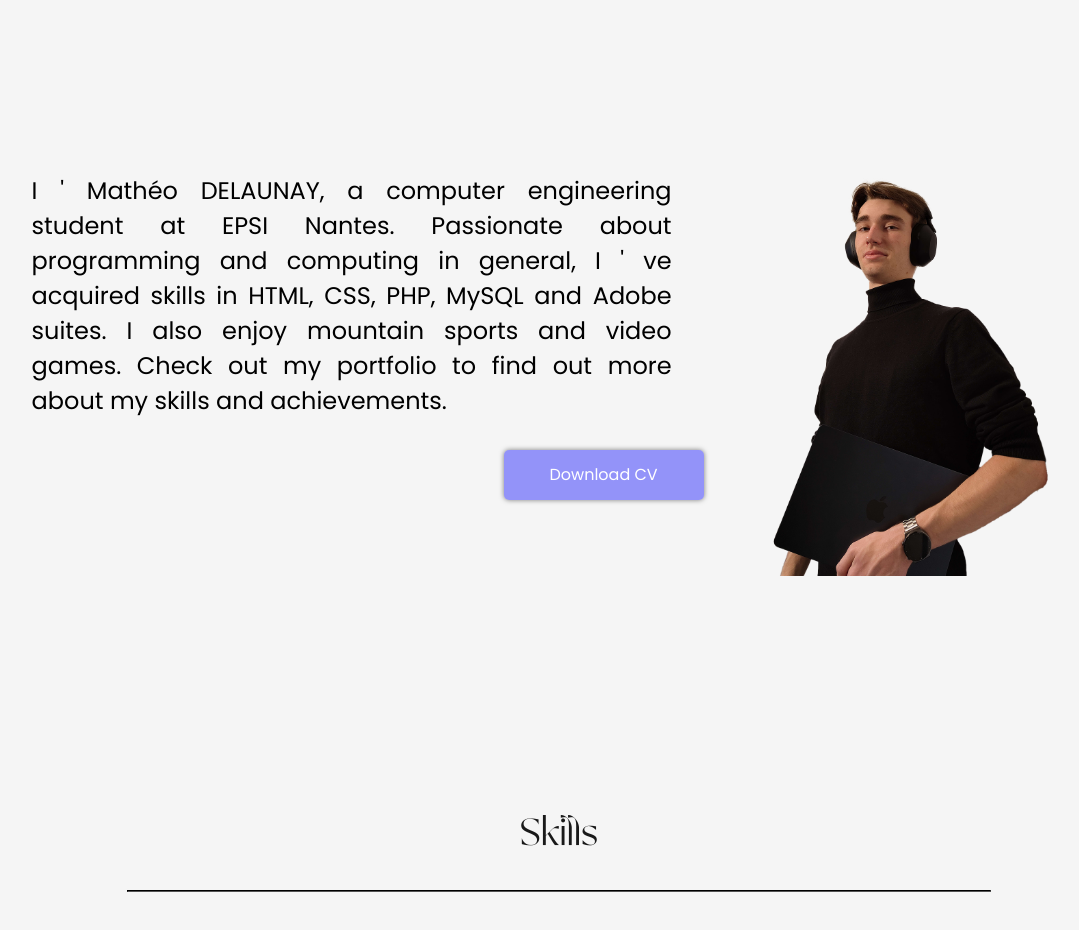
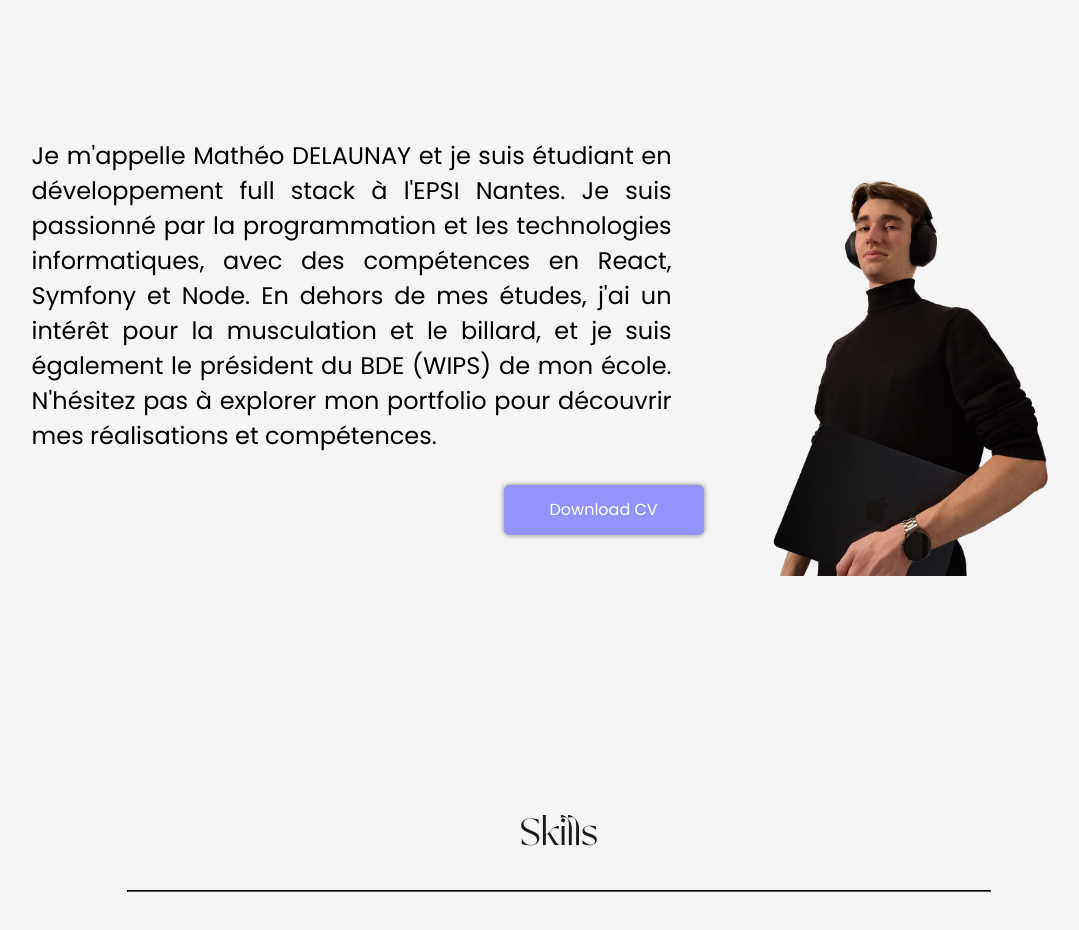
Before and after one commit to D-Seonay/portfolio-matheo-delaunay-2024, a React (Create React App) app: page /about in a window 1280 px wide. Shown: the part 1340-2270 px from the top of the page, without its empty margins (81-1160 px from the left). Built offline with nearby package versions, Linux system fonts and the light colour scheme.

Commit message:
Mise à jour de la section "À propos de moi" avec des informations actualisées.

```diff
--- a/src/component/AboutMe.jsx
+++ b/src/component/AboutMe.jsx
@@ -176,7 +176,7 @@ const AboutMe = () => {
 				<SectionTextButton>
 
 					<Text theme={theme}>
-						I ' Mathéo DELAUNAY, a computer engineering student at EPSI Nantes. Passionate about programming and computing in general, I ' ve acquired skills in HTML, CSS, PHP, MySQL and Adobe suites. I also enjoy mountain sports and video games. Check out my portfolio to find out more about my skills and achievements.
+          Je m'appelle Mathéo DELAUNAY et je suis étudiant en développement full stack à l'EPSI Nantes. Je suis passionné par la programmation et les technologies informatiques, avec des compétences en React, Symfony et Node. En dehors de mes études, j'ai un intérêt pour la musculation et le billard, et je suis également le président du BDE (WIPS) de mon école. N'hésitez pas à explorer mon portfolio pour découvrir mes réalisations et compétences.
 					</Text>
 					<DownloadButton theme={theme} />
 				</SectionTextButton>
```
